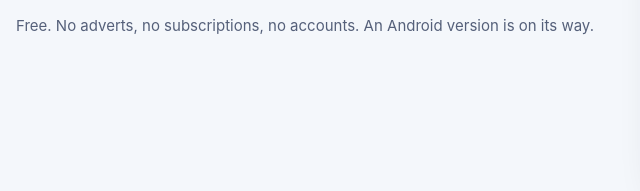
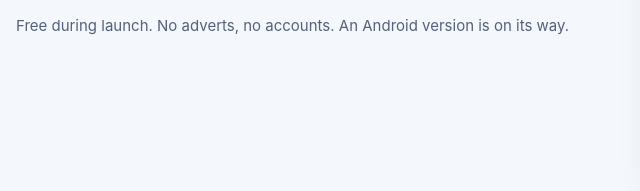
Before and after one commit to moritzschmittat/trickywords-website, a plain HTML site: page index.html in a window 1280 px wide. Shown: the part 467-658 px from the top of the page, 174-814 px from the left. Drawn offline with Linux system fonts and the light colour scheme.

Commit message:
Say 'Free during launch' on the home page
Co-Authored-By: Claude Fable 5.2 <noreply@anthropic.com>
Claude-Session: https://claude.ai/code/session_01RQsC1eRyBbTHLRWdo9ch3e

```diff
--- a/index.html
+++ b/index.html
@@ -16,7 +16,7 @@
 <h1>Spelling practice, sorted</h1>
 <p class="lead">Tricky Words replaces spelling flashcards with a short daily routine on your phone. Five to ten minutes a day.</p>
 <p><a class="button" href="https://apps.apple.com/app/id6763272480">Get it on the App Store</a></p>
-<p class="muted">Free. No adverts, no subscriptions, no accounts. An Android version is on its way.</p>
+<p class="muted">Free during launch. No adverts, no accounts. An Android version is on its way.</p>
 </div>
 <div class="phone"><img src="/img/home.jpg" alt="The Tricky Words home screen showing today&#39;s practice and progress" width="585" height="1266" loading="lazy"></div>
 </section>
```
